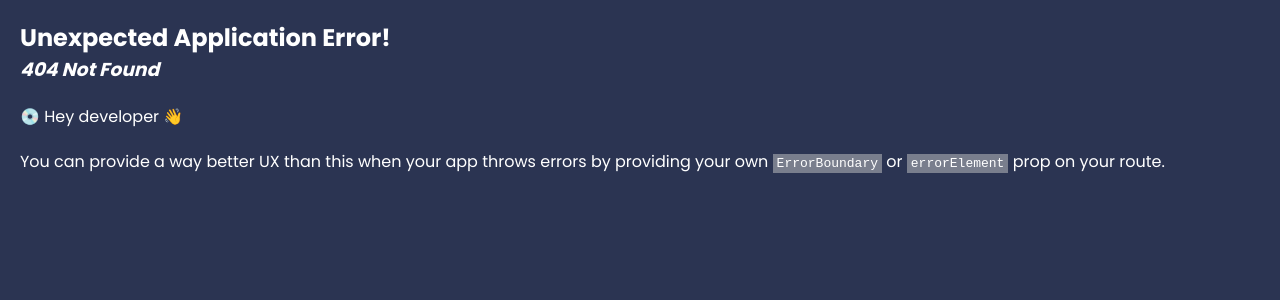
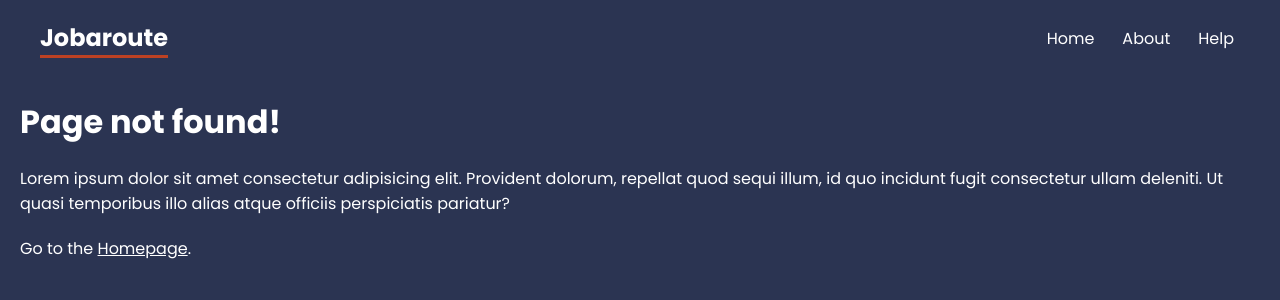
Before and after one commit to AKshattrived/jobaroute, a React (Create React App) app: page /careers in a window 1280 px wide. Before the commit this address had no page. Shown: the top 300 px of the page. Built offline with nearby package versions, Linux system fonts and the light colour scheme.

Commit message:
Custom error 404 page

```diff
--- a/src/App.js
+++ b/src/App.js
@@ -10,6 +10,7 @@
 import About from "./pages/About";
 import Faq from "./pages/help/Faq";
 import Contact from "./pages/help/Contact";
+import NotFound from "./pages/NotFound";
 
 //layouts
 import RootLayout from "./layouts/RootLayout";
@@ -24,6 +25,8 @@
         <Route path="faq" element={<Faq />} />
         <Route path="contact" element={<Contact />} />
       </Route>
+      /* custom error or catchAll kind of route */
+      <Route path="*" element={<NotFound />} />
     </Route>
   )
 );
--- /dev/null
+++ b/src/pages/NotFound.js
@@ -0,0 +1,20 @@
+import React from "react";
+import { Link } from "react-router-dom";
+
+export default function NotFound() {
+  return (
+    <div>
+      <h1>Page not found!</h1>
+      <p>
+        Lorem ipsum dolor sit amet consectetur adipisicing elit. Provident
+        dolorum, repellat quod sequi illum, id quo incidunt fugit consectetur
+        ullam deleniti. Ut quasi temporibus illo alias atque officiis
+        perspiciatis pariatur?
+      </p>
+
+      <p>
+        Go to the <Link to="/">Homepage</Link>.
+      </p>
+    </div>
+  );
+}
```
